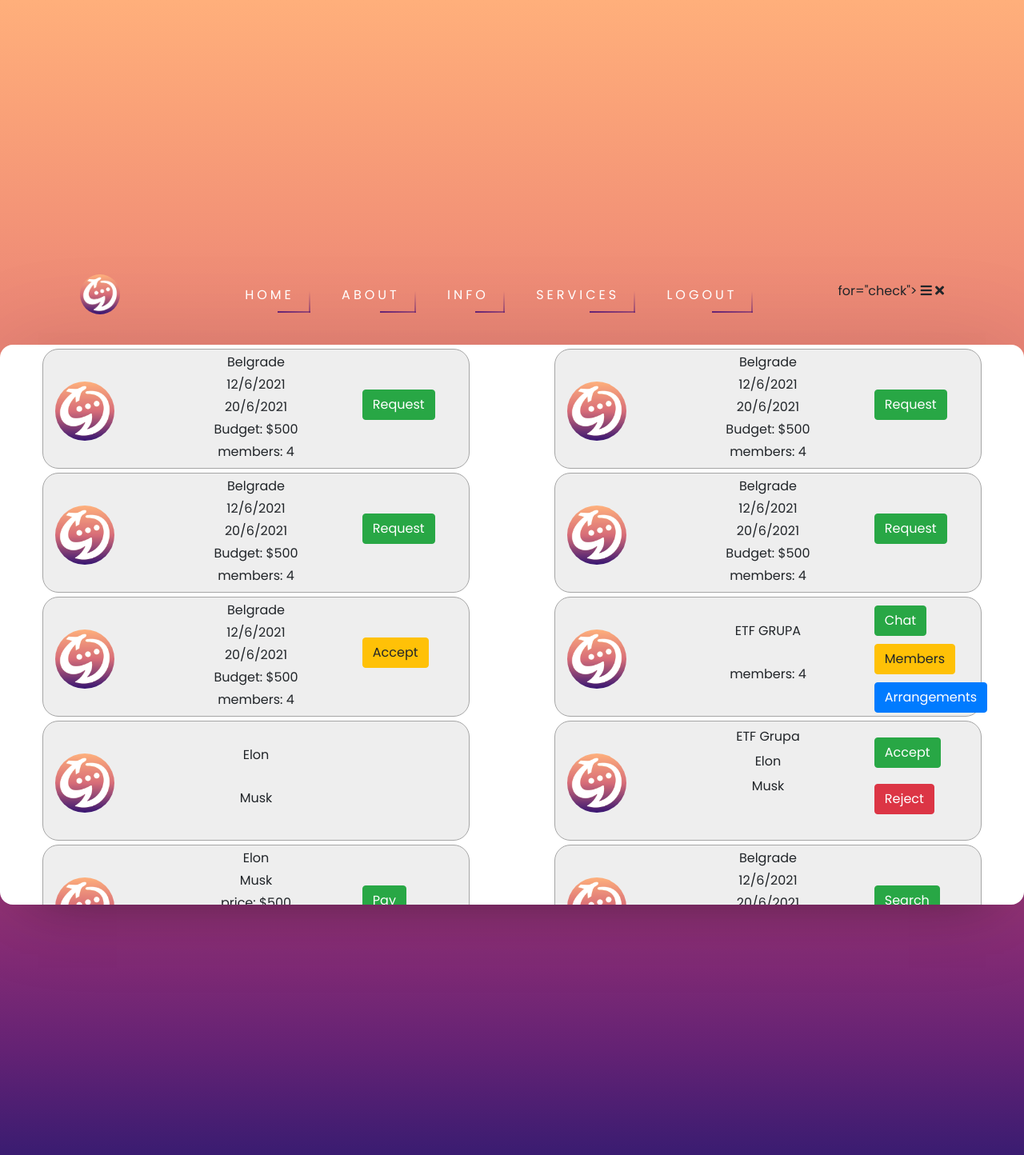
After one commit to MrHowardPotts/Meet_and_Travel, a PHP site: page /Results.php in a window 1280 px wide. The commit adds this page. Shown: the whole page at 80% size. Run offline with PHP 8.4, Linux system fonts and the light colour scheme; a user stored in the database is signed in; some libraries are stand-ins or nearby versions.

Commit message:
Designs for Results.php

```diff
--- /dev/null
+++ b/src/Results.php
@@ -0,0 +1,274 @@
+<?php
+  session_start();
+  if(!isset($_SESSION['unique_id'])){
+    header('location: login.php');
+  }
+?>
+
+<?php include_once "header.php";?>
+  <body>
+    <table>
+      <tr>
+        <td>
+          <input type="checkbox" id="check">
+          <div class="header">
+            <h2><img src="relayfinal.png" width="50px" height="50px"></h2>
+            <div class="navigation">
+              <a href="#">
+                <span></span>
+                <span></span>
+                <span></span>
+                <span></span>Home</a>
+              <a href="#">
+                <span></span>
+                <span></span>
+                <span></span>
+                <span></span>About</a>
+              <a href="#">
+               <span></span>
+               <span></span>
+               <span></span>
+               <span></span>Info</a>
+              <a href="#">
+                <span></span>
+                <span></span>
+                <span></span>
+                <span></span>Services</a>
+                <!-- todo -->
+                <!-- Bug when loging out -->
+              <a href="php/logout.php?logout_id=<?php echo $_SESSION['unique_id']?>" class="logout">
+                <span></span>
+                <span></span>
+                <span></span>
+                <span></span>Logout</a>
+            </div>
+            <p> for="check">
+              <i class="fas fa-bars menu-btn"></i>
+              <i class="fas fa-times close-btn"></i>
+            </label>
+          </div>
+        </td>
+      </tr>
+      <tr>
+        <td>
+            <div class="wrapper results-wrapper container-fluid">
+
+            <div class='row'>
+                <!-- Groups -->
+                    <div class="col-11 col-md-5 order-1 result-container">
+                        <div class="row trip">
+                            <div class="col-3">
+                                <img class="slika" src="php/images/1620843858relayfinal.png">
+                            </div>
+                            <div class="col-6">
+                                    <p>Belgrade</p>
+                                    <p> 12/6/2021</p>
+                                    <p> 20/6/2021</p>
+                                    <p>Budget: $500</p>
+                                    <p>members: 4</p>
+                            </div>
+                            <div class="col-3">
+                                <button class="btn btn-success" onclick="x(1)">Request</button>
+                                    <form action="#" id="forma1">
+                                        <input type="text" name="outgoing_id" value="16"hidden>
+
+                                        <!-- ovo treba da bude groupID -->
+                                        <input type="text" name="incoming_id" value="121"hidden>
+
+
+                                    </form>
+                            </div>
+                        </div>
+                    </div>
+
+                    <div class="col-11 col-md-5 order-1 result-container">
+                        <div class="row trip">
+                            <div class="col-3">
+                                <img class="slika" src="php/images/1620843858relayfinal.png">
+                            </div>
+                            <div class="col-6">
+                                    <p>Belgrade</p>
+                                    <p> 12/6/2021</p>
+                                    <p> 20/6/2021</p>
+                                    <p>Budget: $500</p>
+                                    <p>members: 4</p>
+                            </div>
+                            <div class="col-3">
+                                <button class="btn btn-success">Request</button>
+                            </div>
+                        </div>
+                    </div>
+
+                    <div class="col-11 col-md-5 order-1 result-container">
+                        <div class="row trip">
+                            <div class="col-3">
+                                <img class="slika" src="php/images/1620843858relayfinal.png">
+                            </div>
+                            <div class="col-6">
+                                    <p>Belgrade</p>
+                                    <p> 12/6/2021</p>
+                                    <p> 20/6/2021</p>
+                                    <p>Budget: $500</p>
+                                    <p>members: 4</p>
+                            </div>
+                            <div class="col-3">
+                                <button class="btn btn-success">Request</button>
+                            </div>
+                        </div>
+                    </div>
+
+                    <div class="col-11 col-md-5 order-1 result-container">
+                        <div class="row trip">
+                            <div class="col-3">
+                                <img class="slika" src="php/images/1620843858relayfinal.png">
+                            </div>
+                            <div class="col-6">
+                                    <p>Belgrade</p>
+                                    <p> 12/6/2021</p>
+                                    <p> 20/6/2021</p>
+                                    <p>Budget: $500</p>
+                                    <p>members: 4</p>
+                            </div>
+                            <div class="col-3">
+                                <button class="btn btn-success">Request</button>
+                            </div>
+                        </div>
+                    </div>
+
+                    <!-- Arangements -->
+                    <div class="col-11 col-md-5 order-1 result-container">
+                        <div class="row trip">
+                            <div class="col-3">
+                                <img class="slika" src="php/images/1620843858relayfinal.png">
+                            </div>
+                            <div class="col-6">
+                                    <p>Belgrade</p>
+                                    <p> 12/6/2021</p>
+                                    <p> 20/6/2021</p>
+                                    <p>Budget: $500</p>
+                                    <p>members: 4</p>
+                            </div>
+                            <div class="col-3">
+                                <button class="btn btn-warning">Accept</button>
+                            </div>
+                        </div>
+                    </div>
+
+                    <!-- My Groups -->
+                    <div class="col-11 col-md-5 order-1 result-container">
+                        <div class="row group">
+                            <div class="col-3">
+                                <img class="slika" src="php/images/1620843858relayfinal.png">
+                            </div>
+                            <div class="col-6">
+                                    <p>ETF GRUPA</p>
+                                    <p>members: 4</p>
+                            </div>
+                            <div class="col-3">
+                                <button class="btn btn-success">Chat</button>
+                                <button class="btn btn-warning">Members</button>
+                                <button class="btn btn-primary">Arrangements</button>
+                            </div>
+                        </div>
+                    </div>
+
+                    <!-- Members in Group ID -->
+                    <div class="col-11 col-md-5 order-1 result-container">
+                        <div class="row name">
+                            <div class="col-3">
+                                <img class="slika" src="php/images/1620843858relayfinal.png">
+                            </div>
+                            <div class="col-6">
+                                    <p>Elon</p>
+                                    <p>Musk</p>
+                            </div>
+                            <div class="col-3">
+                                <!-- this section is currently empty -->
+                            </div>
+                        </div>
+                    </div>
+                    <!-- Request in Group ID -->
+                    <div class="col-11 col-md-5 order-1 result-container">
+                        <div class="row request">
+                            <div class="col-3">
+                                <img class="slika" src="php/images/1620843858relayfinal.png">
+                            </div>
+                            <div class="col-6">
+                                    <p>ETF Grupa</p>
+                                    <p>Elon</p>
+                                    <p>Musk</p>
+                            </div>
+                            <div class="col-3">
+                                <button class="btn btn-success">Accept</button>
+                                <button class="btn btn-danger">Reject</button>
+                            </div>
+                        </div>
+                    </div>
+
+                    <!-- Paid for specific arrangement -->
+                    <div class="col-11 col-md-5 order-1 result-container">
+                        <div class="row pay">
+                            <div class="col-3">
+                                <img class="slika" src="php/images/1620843858relayfinal.png">
+                            </div>
+                            <div class="col-6">
+                                    <p>Elon</p>
+                                    <p>Musk</p>
+                                    <p>price: $500</p>
+                                    <p>paid: $150</p>
+                            </div>
+                            <div class="col-3">
+                            <button class="btn btn-success">Pay</button>
+                            </div>
+                        </div>
+                    </div>
+                    <!-- Wishes -->
+                    <div class="col-11 col-md-5 order-1 result-container">
+                        <div class="row trip">
+                            <div class="col-3">
+                                <img class="slika" src="php/images/1620843858relayfinal.png">
+                            </div>
+                            <div class="col-6">
+                                    <p>Belgrade</p>
+                                    <p> 12/6/2021</p>
+                                    <p> 20/6/2021</p>
+                                    <p>Budget: $500</p>
+                            </div>
+                            <div class="col-3">
+                                <button class="btn btn-success">Search</button>
+                            </div>
+                        </div>
+                    </div>
+
+                    <!-- Accepted Arrangements -->
+                     <div class="col-11 col-md-5 order-1 result-container">
+                        <div class="row trip">
+                            <div class="col-3">
+                                <img class="slika" src="php/images/1620843858relayfinal.png">
+                            </div>
+                            <div class="col-6">
+                                    <p>Belgrade</p>
+                                    <p> 12/6/2021</p>
+                                    <p> 20/6/2021</p>
+                                    <p>Budget: $500</p>
+                                    <p>members: 4</p>
+                            </div>
+                            <div class="col-3">
+                                <button class="btn btn-warning">Check Paid</button>
+                            </div>
+                        </div>
+                    </div>
+
+
+                </div>
+
+            </div>
+        </td>
+      </tr>
+    </table>
+    <script src="javascript/users.js"></script>
+    <script src="javascript/chat.js"></script>
+
+
+  </body>
+</html>
--- /dev/null
+++ b/src/css/results.css
@@ -0,0 +1,76 @@
+/* the wrapper for the entire div */
+.results-wrapper{
+    height: 700px;
+    width:100%;
+    margin:auto;
+}
+
+
+/* each single result */
+.result-container{
+background-color:rgb(238, 238, 238);
+border-radius: 20px;
+border: 1px solid rgb(165, 165, 165);
+height: 150px;
+margin:auto;
+margin-top:5px;
+}
+
+/* svi divovi da naslede height parenta (.result-container) */
+.result-container div{
+    height: 100%;
+
+}
+
+.result-container .row div{
+    padding: 0;
+}
+
+.result-container .slika{
+    height: 50%;
+    margin-left: 15px;
+    margin-top: 30%;
+
+}
+/* .trip refers to any container that is representing data that contains trip information (Groups,Arrangements,Wishes) */
+.result-container .trip p{
+    display: block;
+    text-align: center;
+    margin: 4px;
+}
+.result-container .trip button{
+    margin-top: 50px;
+}
+/* for MyGroups */
+.result-container .group p{
+    display: block;
+    text-align: center;
+    margin: 30px;
+}
+.result-container .group button{
+    margin-top: 10px;
+}
+/* Members in Group */
+.result-container .name p{
+    display: block;
+    text-align: center;
+    margin: 30px;
+}
+/* Pay */
+.result-container .pay p{
+    display: block;
+    text-align: center;
+    margin: 4px;
+}
+.result-container .pay button{
+    margin-top: 50px;
+}
+
+.result-container .request p{
+    display: block;
+    text-align: center;
+    margin: 7px;
+}
+.result-container .request button{
+    margin-top: 20px;
+}
--- a/src/header.php
+++ b/src/header.php
@@ -4,6 +4,11 @@
     <meta charset="utf-8">
     <meta name="viewport" content="width=device-width, initial-scale=1.0">
     <title>Landing Website</title>
+    <script src="https://code.jquery.com/jquery-3.6.0.min.js"></script>
+    <script src="https://cdn.jsdelivr.net/npm/bootstrap@4.6.0/dist/js/bootstrap.min.js"></script>
+    <link rel="stylesheet" href="https://cdn.jsdelivr.net/npm/bootstrap@4.0.0/dist/css/bootstrap.min.css">
     <link rel="stylesheet" href="css/all.css">
     <link rel="stylesheet" href="https://cdnjs.cloudflare.com/ajax/libs/font-awesome/5.14.0/css/all.min.css">
+    <link rel="stylesheet" href="css/results.css">
+    <script src="javascript/results.js"></script>
   </head>
```
Also changed, not shown: src/javascript/results.js (added, +90 -0 lines).
